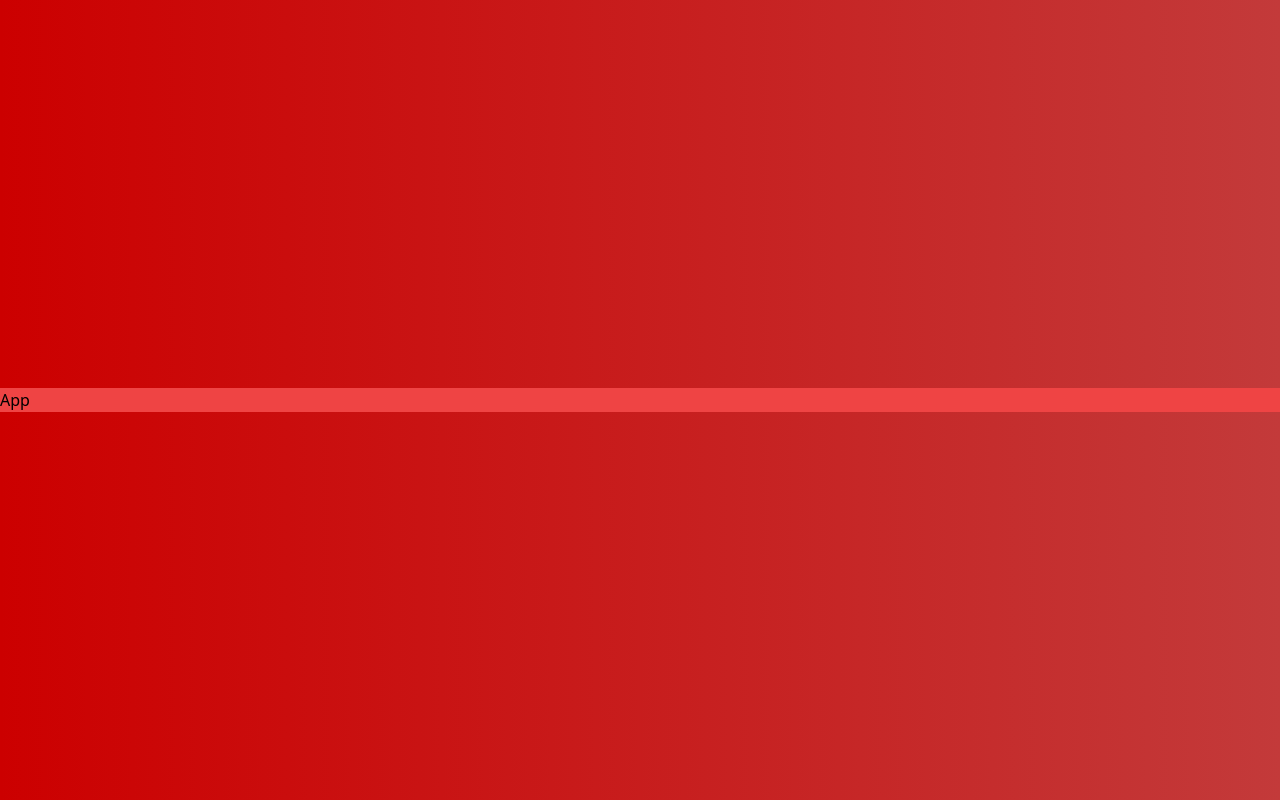
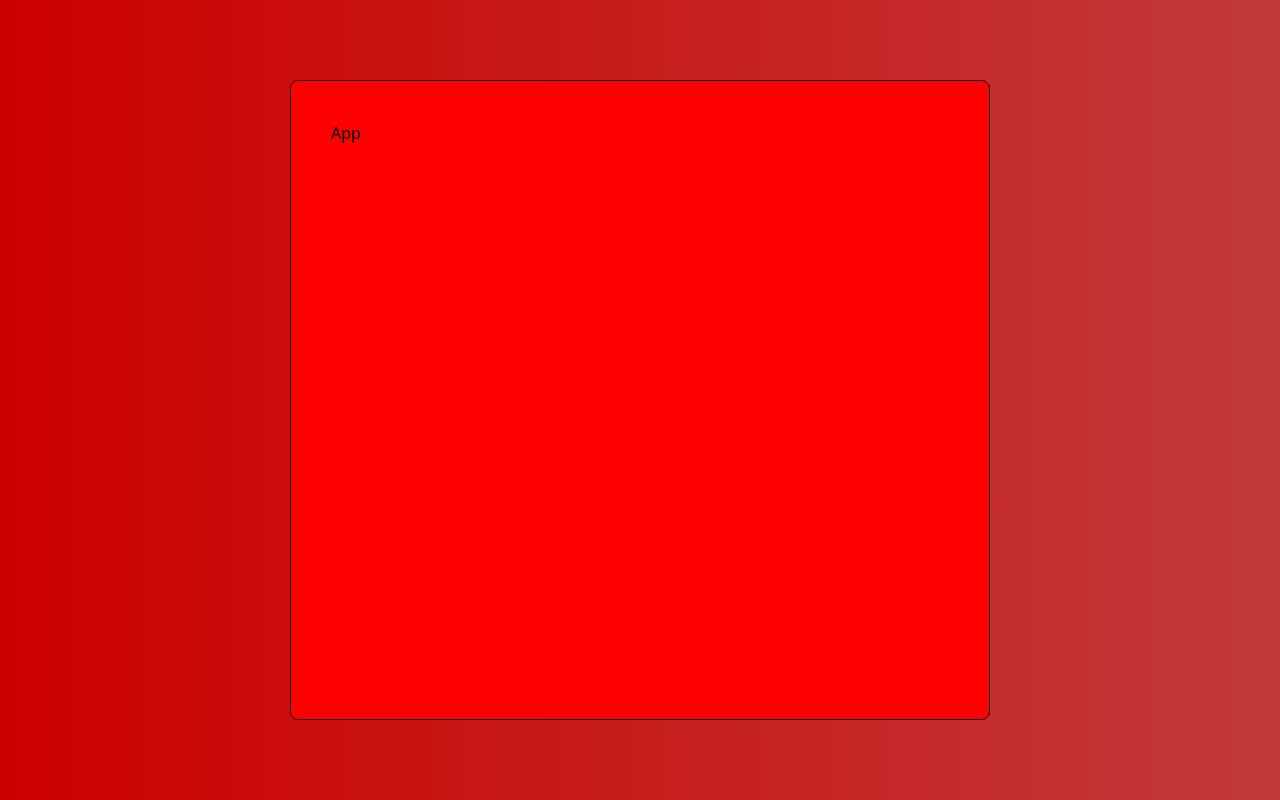
Before and after one commit to Stewie154/pokedex, a React (Create React App) app: page / in a window 1280 px wide. Built offline with nearby package versions, Linux system fonts and the light colour scheme.

Commit message:
container styles

```diff
--- a/src/components/app/App.js
+++ b/src/components/app/App.js
@@ -2,7 +2,7 @@ import React from 'react';
 
 function App() {
 	return (
-		<div className="container mx-auto bg-red-500 h-8/12">
+		<div className="container w-full max-w-[700px] h-4/5 p-10 mx-2 sm:mx-10 bg-primary  rounded-lg border-container">
 			App
 		</div>
 	);
--- a/src/sass/global.scss
+++ b/src/sass/global.scss
@@ -20,3 +20,11 @@ body {
 	align-items: center;
 	height: 100vh;
 }
+
+.bg-primary {
+	background-color: $color-primary;
+}
+
+.border-container {
+	border: 1px solid #000;
+}
```
